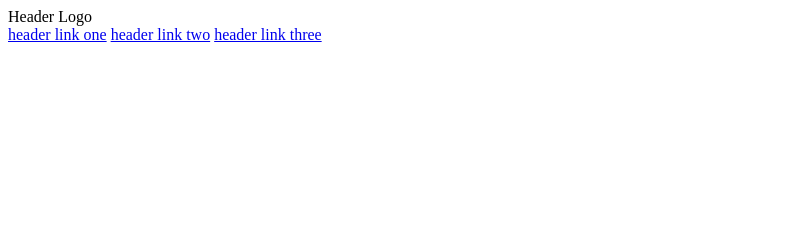
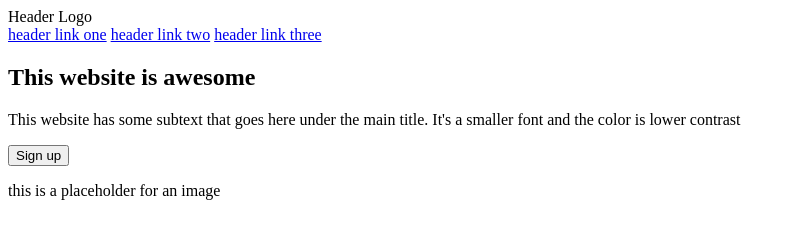
Before and after one commit to EYantis1212/odin-landingpage, a plain HTML site: page index.html in a window 1280 px wide. Shown: the whole page, without its empty margins (0-796 px from the left). Drawn offline with Linux system fonts and the light colour scheme.

Commit message:
Welcome Section HTML Complete

```diff
--- a/index.html
+++ b/index.html
@@ -22,7 +22,19 @@
                 <a href="#welcome" class="header-link">header link three</a>
             </div>
         </header>
-        <section id="welcome"></section>
+        <section id="welcome">
+            <div class="welcome">
+                <h1 class="welcome-header">This website is awesome</h1>
+                <p class="welcome-info">
+                    This website has some subtext that goes here under the main
+                    title. It's a smaller font and the color is lower contrast
+                </p>
+                <button class="welcome-btn">Sign up</button>
+            </div>
+            <div class="welcome-image">
+                <p>this is a placeholder for an image</p>
+            </div>
+        </section>
         <section id="info"></section>
         <section id="testimonials"></section>
         <section id="call"></section>
```
